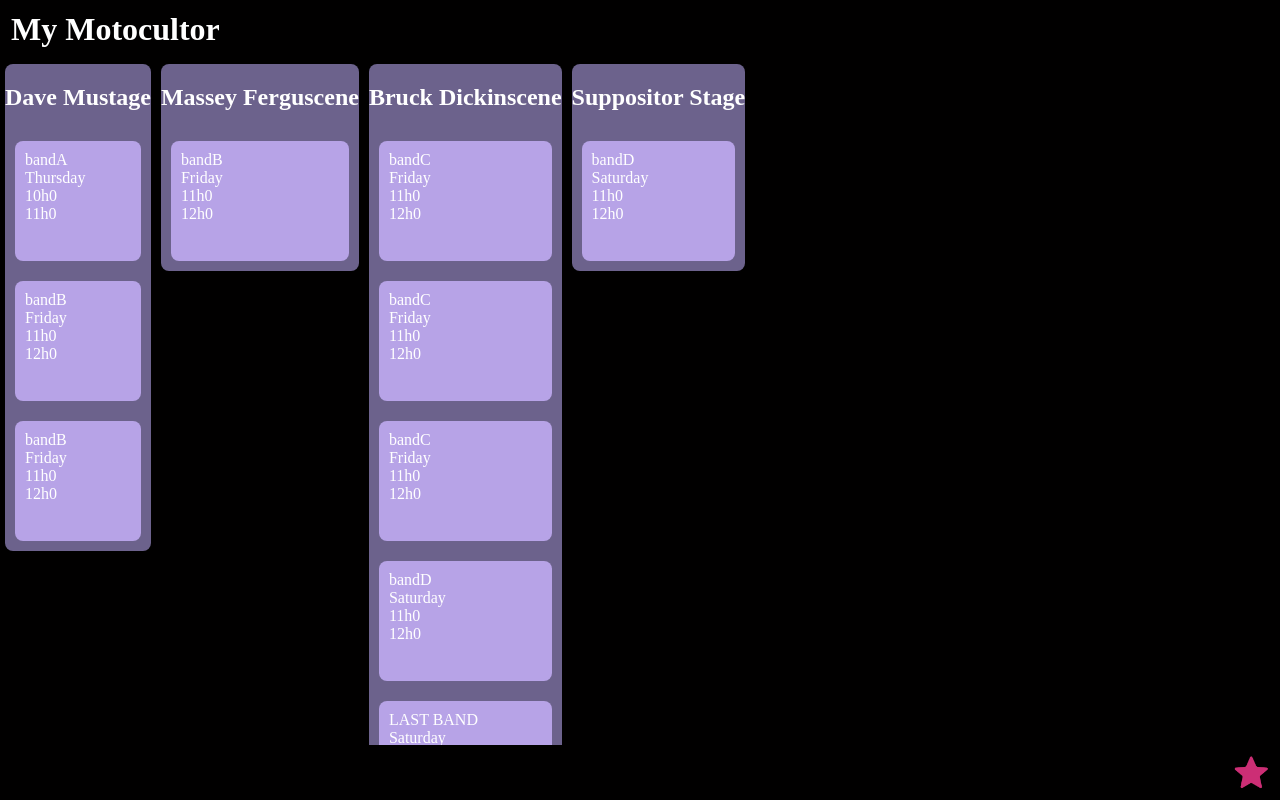
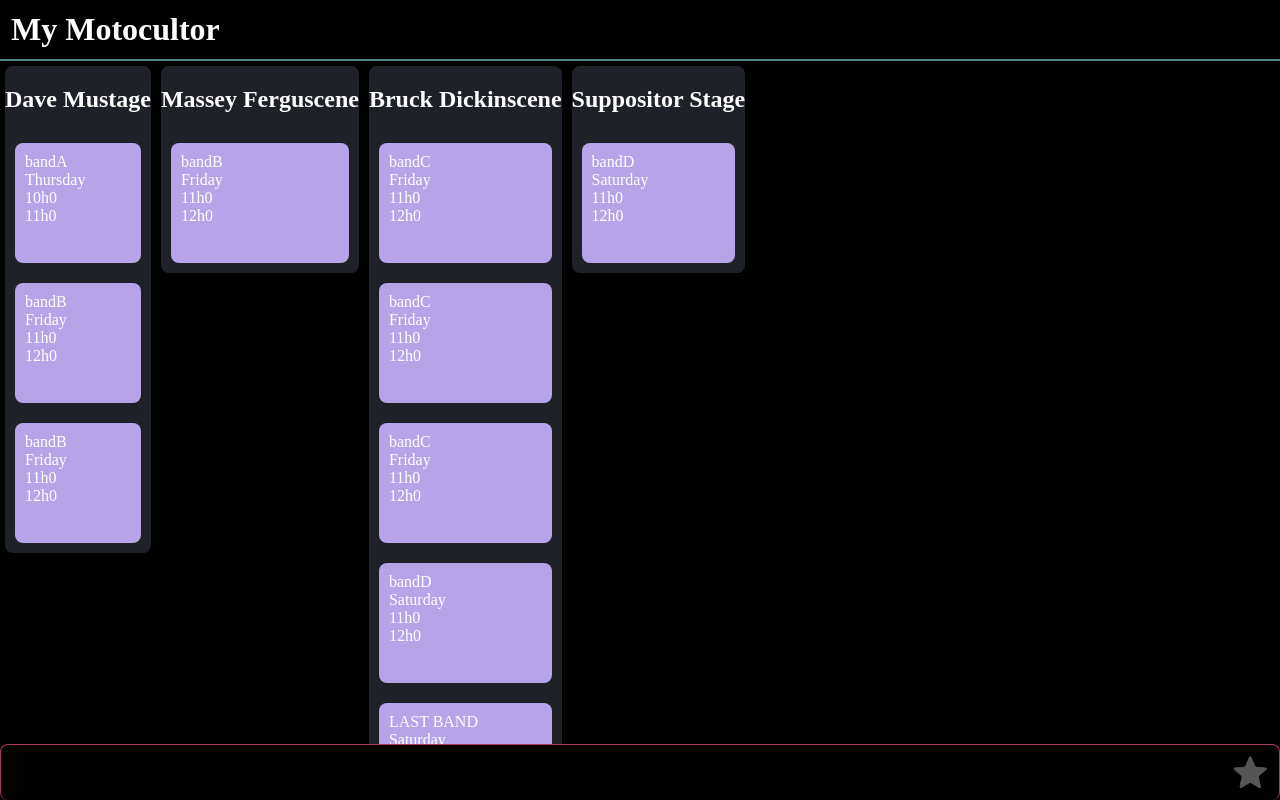
Before and after one commit to Kumquattt/my-motocultor, an Angular app: page / in a window 1280 px wide. Built offline with nearby package versions, Linux system fonts and the light colour scheme.

Commit message:
Colors and borders

```diff
--- a/src/app/app.css
+++ b/src/app/app.css
@@ -13,6 +13,7 @@
   h1 {
     margin: 1px;
   }
+  border-bottom: 2px solid var(--slotA);
 }
 
 .content {
--- a/src/app/my-running-order/my-running-order.css
+++ b/src/app/my-running-order/my-running-order.css
@@ -20,7 +20,7 @@
   flex-direction: column;
   overflow-y: visible;
 
-  background-color: var(--ultra-violet);
+  background-color: var(--anthracite);
   border-radius: 8px;
   margin: 5px;
   /* THIS v is only for the scene name, TODO to be moved ! */
@@ -52,9 +52,13 @@
   flex-direction: row-reverse;
   font-size: 30px;
   padding: 10px;
+  border-radius: 8px;
+  border: 1px solid var(--motoc-dark-red);
+  border-bottom-style: none;
 
   .favorite-toggle-disabled {
     color: transparent;
     text-shadow: 0 0 0 #cc2e75;
+    filter: saturate(00%);
   }
 }
--- a/src/styles.css
+++ b/src/styles.css
@@ -3,6 +3,7 @@
 /* MAIN COLOR PALETTE*/
 :root {
   --black: #010000ff;
+  --anthracite: #1e2127;
   --ultra-violet: #6c628cff;
   --wisteria: #b7a3e7ff;
   --african-violet: #a291c8ff;
```
